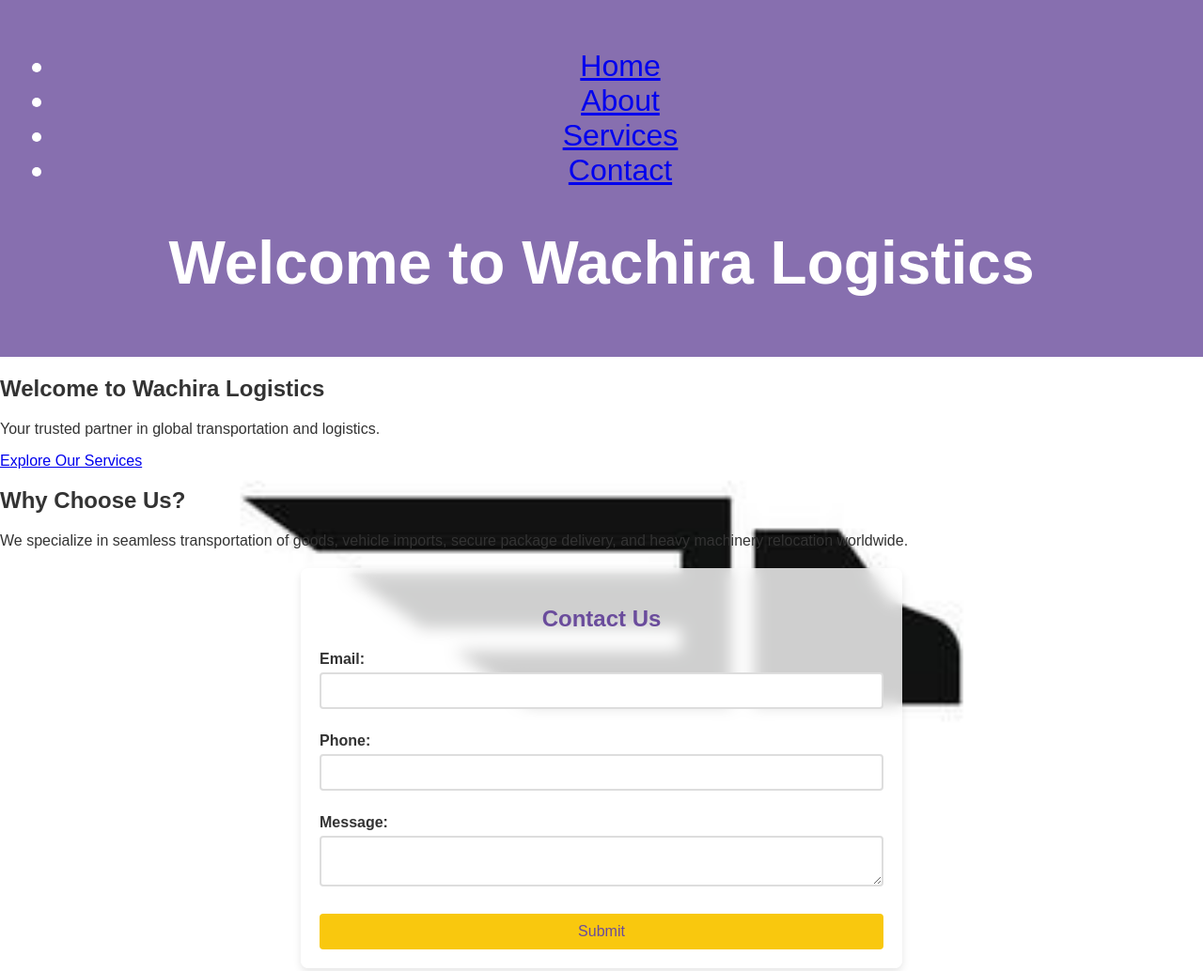
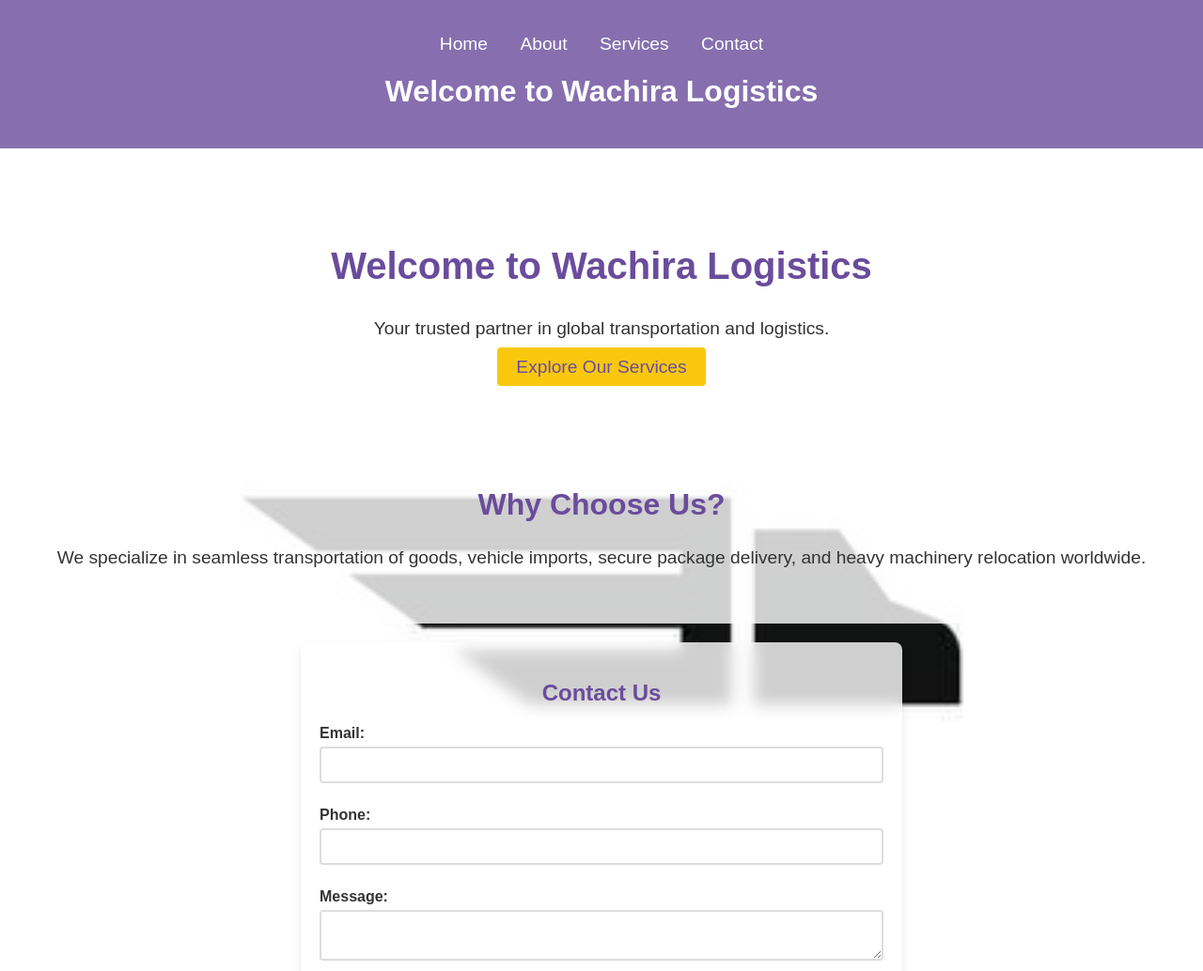
Before and after one commit to ndevu3399/final-project, a plain HTML site: page index.html in a window 1280 px wide. Shown: the top 1034 px of the page at 94% size. Drawn offline with Linux system fonts and the light colour scheme.

Commit message:
modify project html and css

```diff
--- a/style.css
+++ b/style.css
@@ -1,4 +1,3 @@
-
 body {
     font-family: Arial, sans-serif;
     background-image: url('truck_logo.jpeg');
@@ -12,22 +11,81 @@ body {
     height: 100vh;
 }
 
-/* Header */
+/* Header with Navigation */
 header {
     background-color: rgba(106, 76, 156, 0.8);
     color: #fff;
     padding: 20px;
     text-align: center;
+}
+
+nav ul {
+    list-style-type: none;
+    padding: 0;
+}
+
+nav ul li {
+    display: inline-block;
+    margin: 0 15px;
+}
+
+nav ul li a {
+    color: #fff;
+    text-decoration: none;
+    font-size: 1.2em;
+}
+
+nav ul li a:hover {
+    text-decoration: underline;
+}
+
+/* Hero Section */
+.hero {
+    text-align: center;
+    padding: 50px 0;
+    background-color: rgba(255, 255, 255, 0.7);
+    margin-top: 20px;
+}
+
+.hero h1 {
+    font-size: 2.5em;
+    color: #6a4c9c;
+}
+
+.hero p {
+    font-size: 1.2em;
+    color: #333;
+}
+
+.cta-button {
+    background-color: #f9c80e;
+    color: #6a4c9c;
+    padding: 10px 20px;
+    border: none;
+    border-radius: 4px;
+    font-size: 1.2em;
+    text-decoration: none;
+}
+
+.cta-button:hover {
+    background-color: #f39c12;
+}
+
+/* Overview Section */
+.overview {
+    text-align: center;
+    padding: 40px;
+    background-color: rgba(255, 255, 255, 0.8);
+}
+
+.overview h2 {
+    color: #6a4c9c;
     font-size: 2em;
 }
 
-/* Footer */
-footer {
-    background-color: rgba(106, 76, 156, 0.8);
-    color: #fff;
-    padding: 10px;
-    text-align: center;
+.overview p {
     font-size: 1.2em;
+    color: #333;
 }
 
 /* Contact Form Section */
@@ -47,7 +105,6 @@ footer {
     text-align: center;
 }
 
-/* Input & Textarea Styles */
 label {
     display: block;
     margin: 10px 0 5px;
@@ -67,7 +124,6 @@ input:focus, textarea:focus {
     border-color: #6a4c9c;
 }
 
-/* Button */
 button {
     background-color: #f9c80e;
     color: #6a4c9c;
@@ -92,3 +148,12 @@ button:hover {
     margin-top: 5px;
     display: block;
 }
+
+/* Footer */
+footer {
+    background-color: rgba(106, 76, 156, 0.8);
+    color: #fff;
+    padding: 10px;
+    text-align: center;
+    font-size: 1.2em;
+}
```
Also changed, not shown: index.html (+3 -0 lines).
